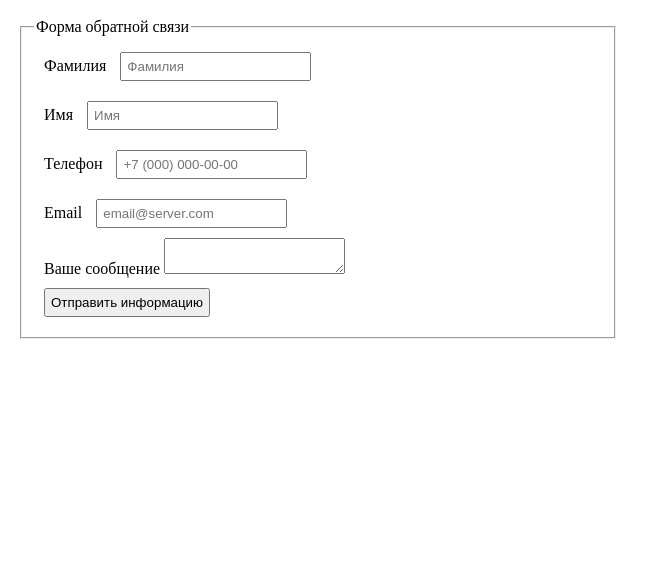
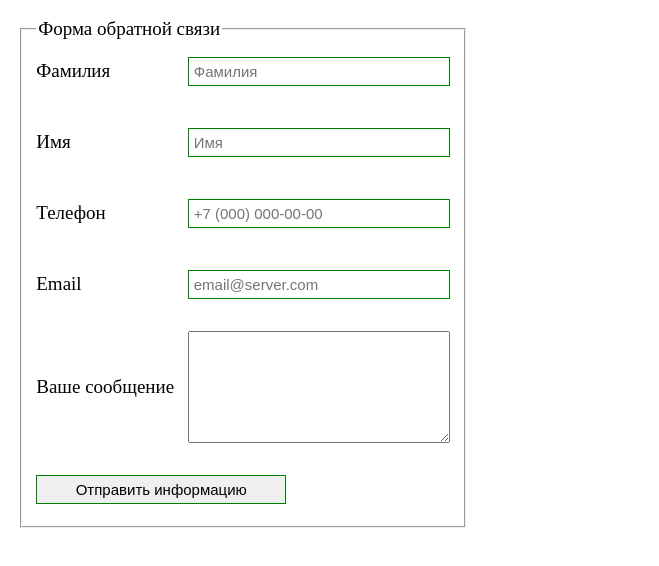
Before and after one commit to NadyaEk/js_pro, a plain HTML site: page lesson4/index.html in a window 1280 px wide. Shown: the whole page, without its empty margins (0-659 px from the left). Drawn offline with Linux system fonts and the light colour scheme.

Commit message:
add style.css

```diff
--- a/lesson4/style.css
+++ b/lesson4/style.css
@@ -1,14 +1,58 @@
 form {
   padding: 10px;
-  width: 600px;
+  width: 450px;
+  font-size: 19px;
 }
 
 label {
-  padding: 10px;
+  display: -webkit-box;
+  display: -ms-flexbox;
+  display: flex;
+  -webkit-box-orient: horizontal;
+  -webkit-box-direction: normal;
+      -ms-flex-direction: row;
+          flex-direction: row;
+  -webkit-box-align: center;
+      -ms-flex-align: center;
+          align-items: center;
+  -webkit-box-pack: justify;
+      -ms-flex-pack: justify;
+          justify-content: space-between;
+  text-align: justify;
 }
 
 input {
-  margin: 10px;
+  margin: 10px 0;
   padding: 5px;
+  width: 250px;
+  font-size: 15px;
+}
+
+input:valid {
+  border: 1px solid green;
+}
+
+input:invalid {
+  border: 1px solid red;
+}
+
+textarea {
+  padding: 5px;
+  width: 250px;
+  height: 100px;
+}
+
+.textarea {
+  display: -webkit-box;
+  display: -ms-flexbox;
+  display: flex;
+  -webkit-box-align: center;
+      -ms-flex-align: center;
+          align-items: center;
+}
+
+.errors {
+  color: red;
+  margin: 10px 0;
 }
 /*# sourceMappingURL=style.css.map */
```
Also changed, not shown: 1 other file.
